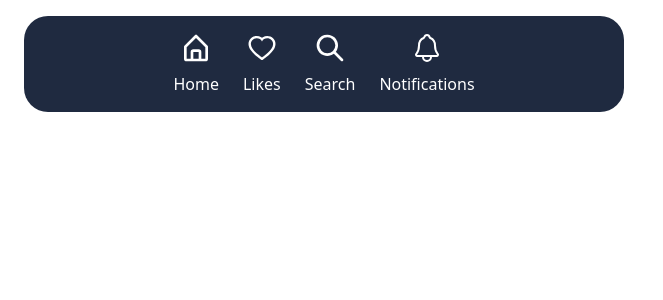
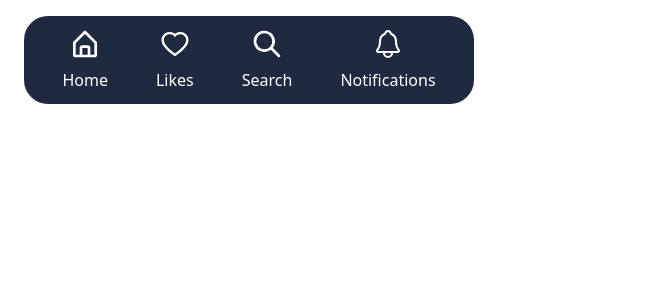
Before and after one commit to DC-21/react-tailwind-bottom-nav-webapp, a React (Vite) app: page / in a window 1280 px wide. Shown: the top 300 px of the page, without its empty margins (0-663 px from the left). Built offline with nearby package versions, Linux system fonts and the light colour scheme.

Commit message:
first commit

```diff
--- a/src/components/Bottom.jsx
+++ b/src/components/Bottom.jsx
@@ -3,7 +3,7 @@ import React from "react";
 const Bottom = () => {
   return (
     <div className="w-full py-4 px-6 sticky bottom-0 justify-center">
-      <div className="w-[600px] flex bottom-0 sticky gap-6 bg-[#1f2a40] justify-center py-4 text-white rounded-3xl">
+      <div className="w-[450px] flex bottom-0 sticky gap-12 bg-[#1f2a40] justify-center py-3 text-white rounded-3xl">
         <a className="flex flex-col items-center gap-2 cursor-pointer">
           <svg viewBox="0 0 24 24" fill="currentColor" height="2em" width="2em">
             <path d="M5 22h14a2 2 0 002-2v-9a1 1 0 00-.29-.71l-8-8a1 1 0 00-1.41 0l-8 8A1 1 0 003 11v9a2 2 0 002 2zm5-2v-5h4v5zm-5-8.59l7-7 7 7V20h-3v-5a2 2 0 00-2-2h-4a2 2 0 00-2 2v5H5z" />
```
